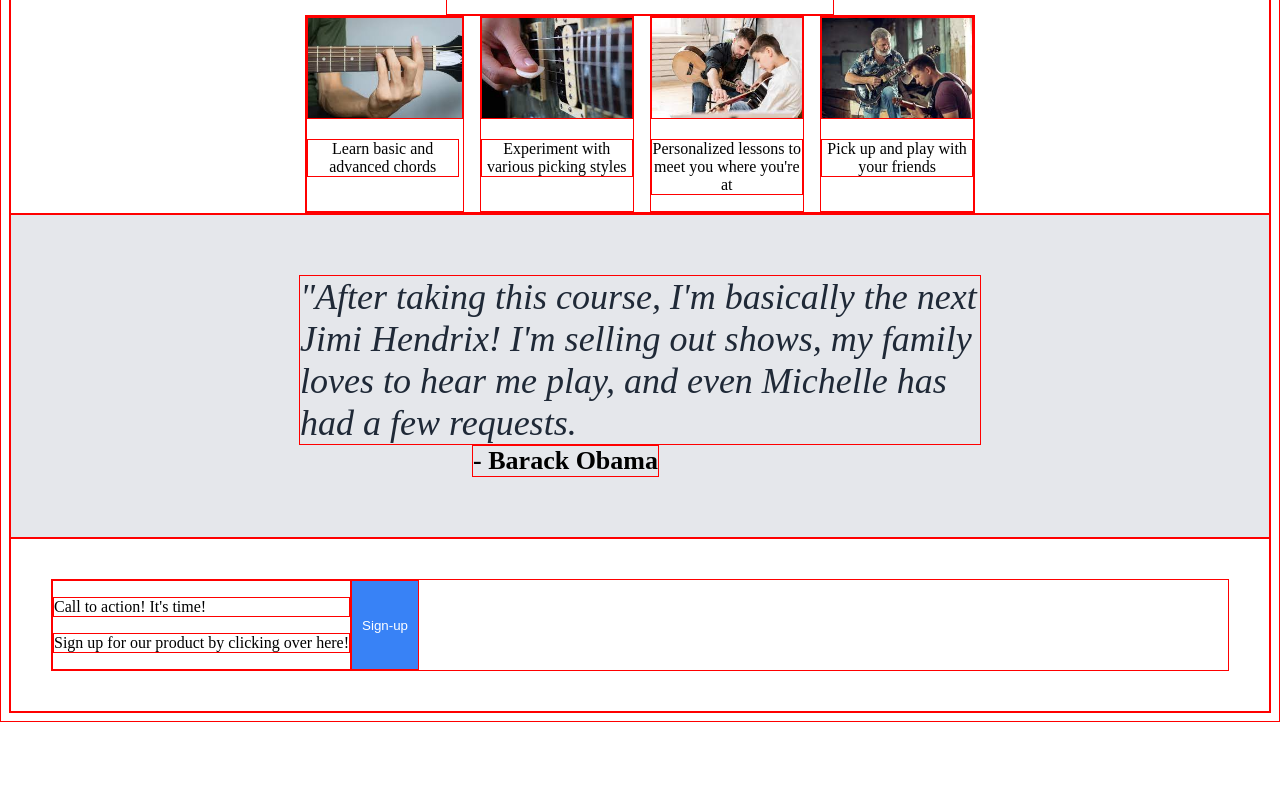
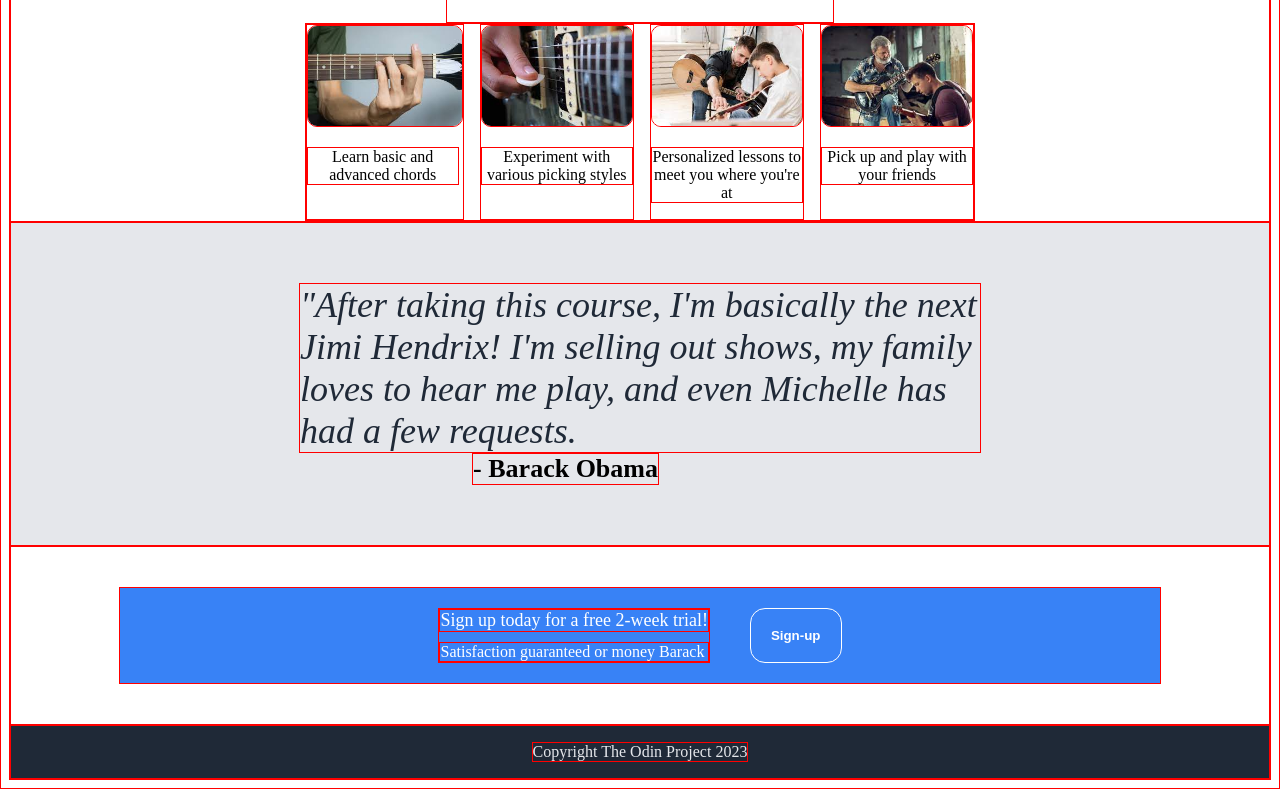
Before and after one commit to Jratway1/first-project, a plain HTML site: page index.html in a window 1280 px wide. Shown: the part 613-1402 px from the top of the page. Before the commit the page ends 1335 px from the top, so only its background shows below. Drawn offline with Linux system fonts and the light colour scheme.

Commit message:
final touches, footer and call to action

```diff
--- a/index.html
+++ b/index.html
@@ -12,9 +12,9 @@
                 <div class="first">Header Logo</div>
             </div>
             <div class="right">
-                <div class="list1">header link one</div>
-                <div class="list2">header link two</div>
-                <div class="list3">header link three</div>
+                <div class="list1">About</div>
+                <div class="list2">Instructors</div>
+                <div class="list3">Contact</div>
             </div>
         </div>
 
@@ -65,14 +65,18 @@
         <div class="final">
             <div class="call">
                 <div class="summary">
-                    <p>Call to action! It's time!</p>
-                    <p>Sign up for our product by clicking over here!</p>
+                    <div class="first">Sign up today for a free 2-week trial!</div>
+                    <div class="second">Satisfaction guaranteed or money Barack</div>
                 </div>
                 <button>Sign-up</button>
 
             </div>
         </div>
 
+        <div class="footer">
+            <p>Copyright The Odin Project 2023</p>
+        </div>
+
 
     </body>
 </html>
--- a/style.css
+++ b/style.css
@@ -53,10 +53,11 @@
 }
 
 button {
-    padding: 5px 10px;
+    padding: 5px 20px;
     background-color: #3882f6;
     color: white;
-    font-weight: 500;
+    font-weight: 700;
+    border-radius: 7px;
 
 }
 
@@ -117,8 +118,42 @@ button {
 
 .final {
     padding: 40px;
+    display: flex;
+    justify-content: center;
 }
 
 .call {
     display: flex;
+    justify-content: center;
+    padding: 20px;
+    width: 1000px;
+    gap: 40px;
+    background-color: #3882f6;
 }
+
+.first {
+   color: white;
+   font-weight: 500;
+   font-size: 18px;
+   margin-bottom: 10px;
+}
+
+.second {
+    color: white;
+    font-size: 16px;
+}
+
+.call button {
+    border-radius: 15px;
+    border-color: white;
+}
+
+.footer {
+    display: flex;
+    justify-content: center;
+    color: #E5E7EB;
+}
+
+.card img {
+    border-radius: 10px
+}
```
